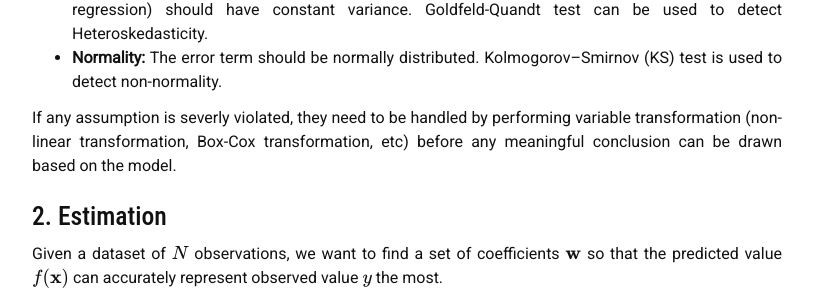
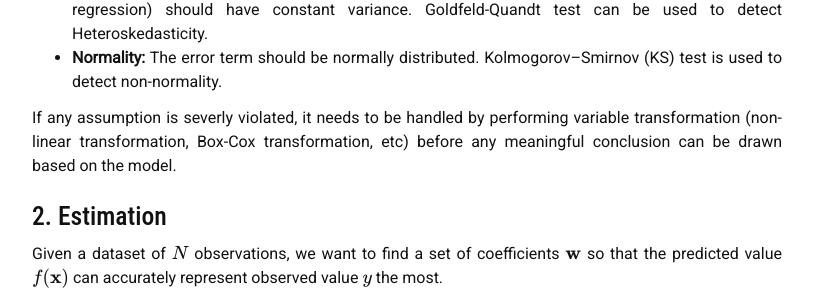
Before and after one commit to liambll/blog-archive, a Jekyll site: the page built from _posts/2017-06-29-linear-regression.markdown, in a window 1280 px wide and 900 px high, scrolled down 1000 px. Shown: the part 152-452 px from the top of the window, without its empty margins (233-1046 px from the left). Built offline with Jekyll 4.4.1, drawn with Linux system fonts in a browser that asks for light colours; nearby versions of some CDN libraries; formulas are drawn with MathJax 3; comment, search, counter and statistics services are not loaded.

Commit message:
Update 2017-06-29-linear-regression.markdown

```diff
--- a/_posts/2017-06-29-linear-regression.markdown
+++ b/_posts/2017-06-29-linear-regression.markdown
@@ -38,7 +38,7 @@ In statistics, strict linear regression model makes several assumptions about th
 * __Homoscedasticity:__ The error between observed and predicted values (i.e. the residuals of the regression) should have constant variance. Goldfeld-Quandt test can be used to detect Heteroskedasticity.
 * __Normality:__ The error term should be normally distributed. Kolmogorov–Smirnov (KS) test is used to detect non-normality.
 
-If any assumption is severly violated, they need to be handled by performing variable transformation (non-linear transformation, Box-Cox transformation, etc) before any meaningful conclusion can be drawn based on the model.
+If any assumption is severly violated, it needs to be handled by performing variable transformation (non-linear transformation, Box-Cox transformation, etc) before any meaningful conclusion can be drawn based on the model.
 
 ## 2. Estimation
 Given a dataset of \\(N\\) observations, we want to find a set of coefficients \\(\mathbf{w}\\) so that the predicted value \\(f(\mathbf{x})\\) can accurately represent observed value \\(y\\) the most.
```
